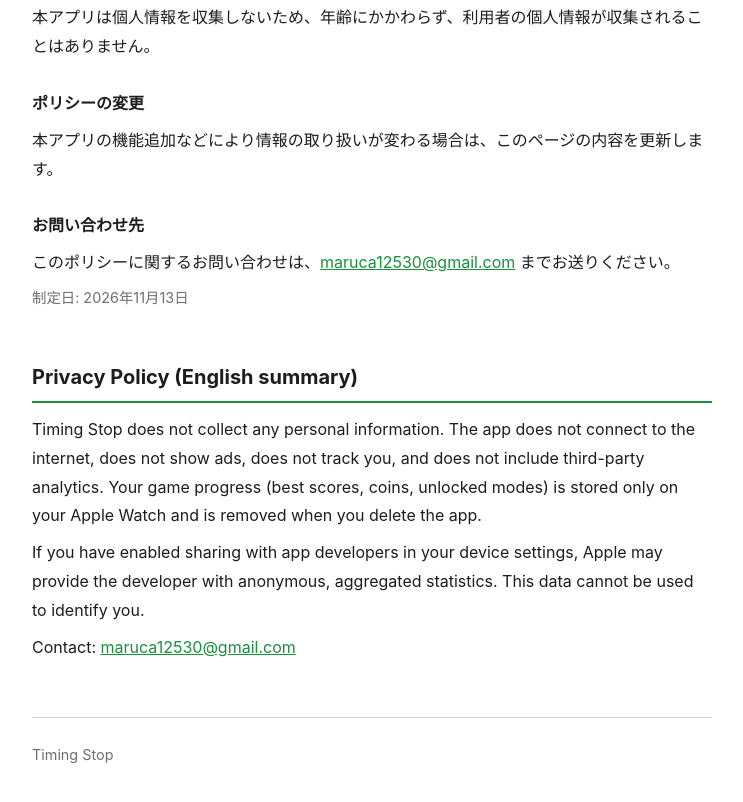
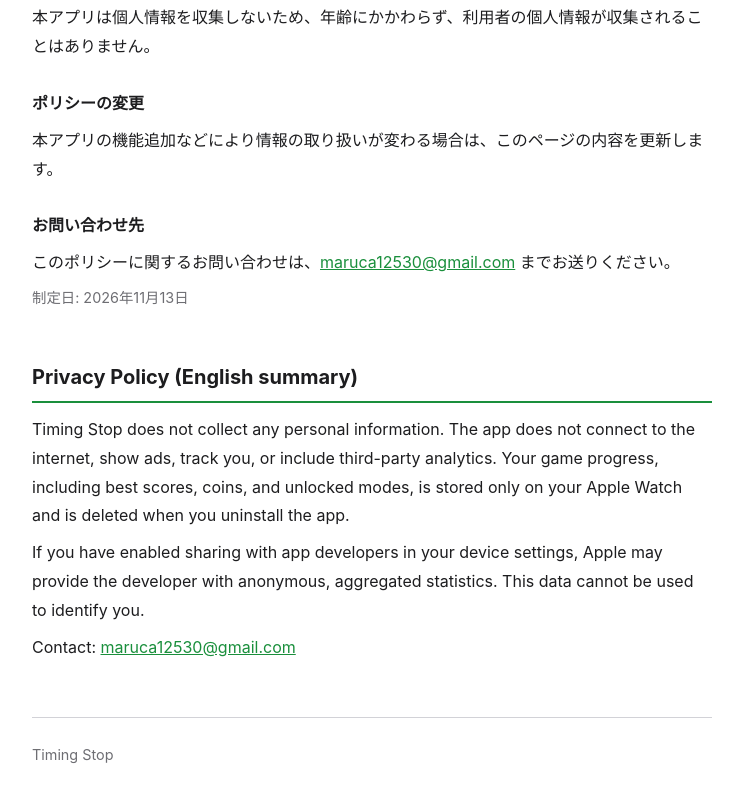
Before and after one commit to maruca-game/timingstop, a plain HTML site: page index.html in a window 1280 px wide. Shown: the part 1666-2468 px from the top of the page, without its empty margins (268-1011 px from the left). Drawn offline with Linux system fonts and the light colour scheme.

Commit message:
Polish English privacy policy wording

```diff
--- a/index.html
+++ b/index.html
@@ -111,7 +111,7 @@
 <p class="note">制定日: 2026年11月13日</p>
 
 <h2 id="english">Privacy Policy (English summary)</h2>
-<p>Timing Stop does not collect any personal information. The app does not connect to the internet, does not show ads, does not track you, and does not include third-party analytics. Your game progress (best scores, coins, unlocked modes) is stored only on your Apple Watch and is removed when you delete the app.</p>
+<p>Timing Stop does not collect any personal information. The app does not connect to the internet, show ads, track you, or include third-party analytics. Your game progress, including best scores, coins, and unlocked modes, is stored only on your Apple Watch and is deleted when you uninstall the app.</p>
 <p>If you have enabled sharing with app developers in your device settings, Apple may provide the developer with anonymous, aggregated statistics. This data cannot be used to identify you.</p>
 <p>Contact: <a href="mailto:maruca12530@gmail.com">maruca12530@gmail.com</a></p>
 
```
